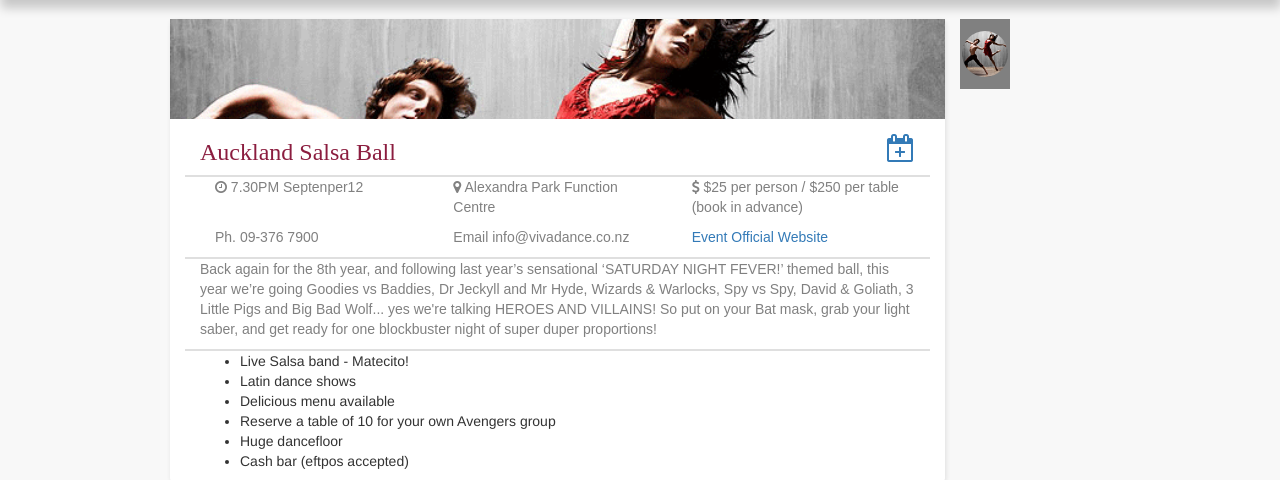
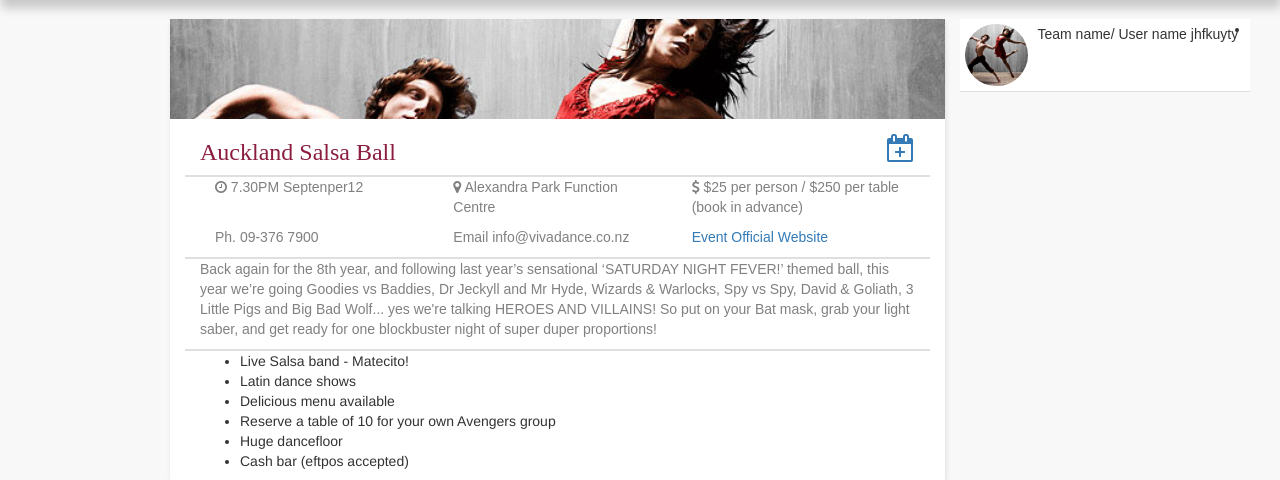
Before and after one commit to Catherinecao/Dance-Roomies, a PHP site: the page made by single event.html in a window 1280 px wide. Shown: the part 51-531 px from the top of the page. Run offline with PHP 8.4, Linux system fonts and the light colour scheme; some libraries are stand-ins or nearby versions.

Commit message:
more setting

```diff
--- a/css/main.css
+++ b/css/main.css
@@ -530,8 +530,18 @@ img {
   .single-event p {
     color: gray; }
 
+.pushed-users {
+  width: 100%; }
+
 .user {
-  padding: 2px;
-  background-color: gray; }
+  background-color: white;
+  border-bottom: 1px solid rgba(128, 128, 128, 0.25);
+  display: inline-block; }
+  .user .other-user-icon {
+    padding: 5px; }
+    .user .other-user-icon img {
+      margin: 0; }
+  .user .text {
+    padding: 5px; }
 
 /*# sourceMappingURL=main.css.map */
--- a/sass/event/_event.scss
+++ b/sass/event/_event.scss
@@ -1 +1,2 @@
 @import 'single-event';
+@import 'push-users';
--- /dev/null
+++ b/sass/event/_push-users.scss
@@ -0,0 +1,19 @@
+.pushed-users{
+	width:100%;
+}
+.user{
+
+  background-color:$white;
+  border-bottom:$border;
+  display: inline-block;
+
+  .other-user-icon{
+  	padding: 5px;
+  	img{
+  		margin: 0;
+  	}
+  }
+  .text{
+  	padding:5px;
+  }
+}
--- a/sass/event/_single-event.scss
+++ b/sass/event/_single-event.scss
@@ -37,8 +37,3 @@
     color:$gray;
   }
 }
-
-.user{
-padding:2px;
-  background-color:$gray;
-}
--- a/single event.html
+++ b/single event.html
@@ -96,9 +96,19 @@
 	</div>
 
 	<div class="col-sm-3 sidebar  clearfix">
-		<div class="col-sm-3 pushed-users hidden-xs">
-			<div class="col-sm-12 user">
-				<img src="img/Two_dancers.jpg" class="img-circle"alt="">
+		<div class="col-sm-12 pushed-users hidden-xs">
+			<div class="user clearfix">
+				<div class="col-sm-3 other-user-icon ">
+					<img src="img/Two_dancers.jpg" class="img-circle "alt="">
+				</div>
+				<div class="col-sm-9 text">
+					<p>Team name/ User name jhfkuyty </p>
+				</div>
+				<div class="user-detail">
+					<ul>
+						<li></li>
+					</ul>
+				</div>
 			</div>
 		</div>
 	</div>
```
Also changed, not shown: 1 other file.
